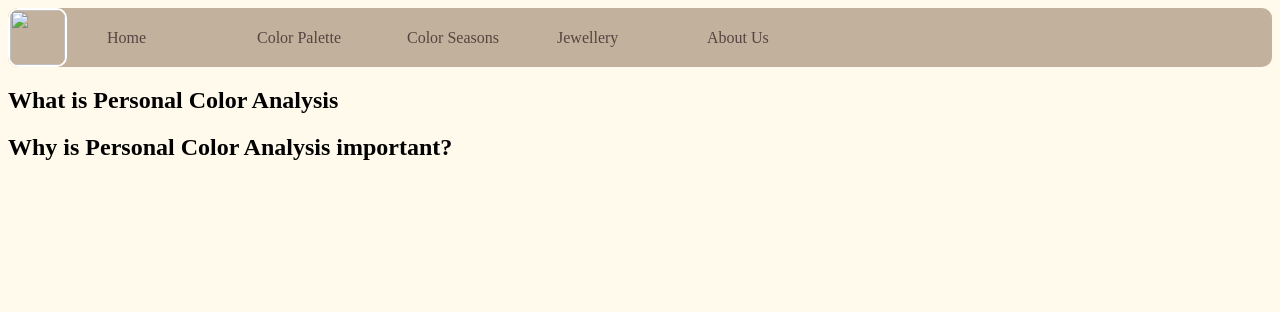
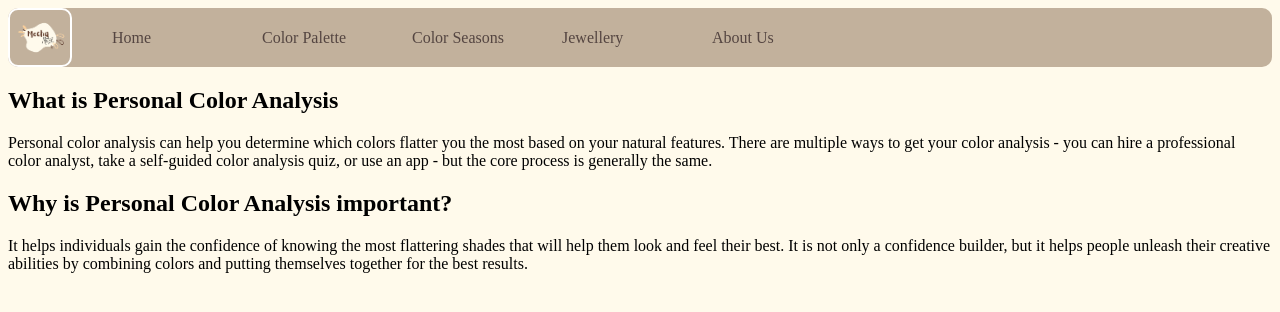
Before and after one commit to nickkStarcher/projite2, a plain HTML site: page index.html in a window 1280 px wide. Drawn offline with Linux system fonts and the light colour scheme.

Commit message:
Add files via upload

```diff
--- a/index.html
+++ b/index.html
@@ -4,12 +4,12 @@
     <meta name="viewport" content="width=device-width, initial-scale=1.0">
     <title>Personal Color Analysis</title>
     <link rel="stylesheet" href="style.css">
-    <link rel="icon" href="logo" type="image/x-icon">
+    <link rel="icon" href="logo2.png" type="image/x-icon">
 </head>
 <body>
     <div class="container">
         <header class="nav">
-            <img src="logo" width="55px" height="55px" style="border-radius: 10px; border: 2px solid white;">
+            <img src="logo2.png" width="55px" height="55px" style="border-radius: 10px; border: 2px solid white; padding-left: 5px;">
             <input type="checkbox" id="checkboxToggle">
             <label for="checkboxToggle" class="toggleButton">&#9776;</label>
         <ul class="navbar">
@@ -32,7 +32,10 @@
         </header>
         <div class="body">
             <h2>What is Personal Color Analysis</h2>
+            <p>Personal color analysis can help you determine which colors flatter you the most based on your natural features. There are multiple ways to get your color analysis - you can hire a professional color analyst, take a self-guided color analysis quiz, or use an app - but the core process is generally the same.</p>
+
         <h2>Why is Personal Color Analysis important?</h2>
+        <p>It helps individuals gain the confidence of knowing the most flattering shades that will help them look and feel their best. It is not only a confidence builder, but it helps people unleash their creative abilities by combining colors and putting themselves together for the best results.</p>
         </div>
 
     </div>
```
Also changed, not shown: logo2.png (added).
